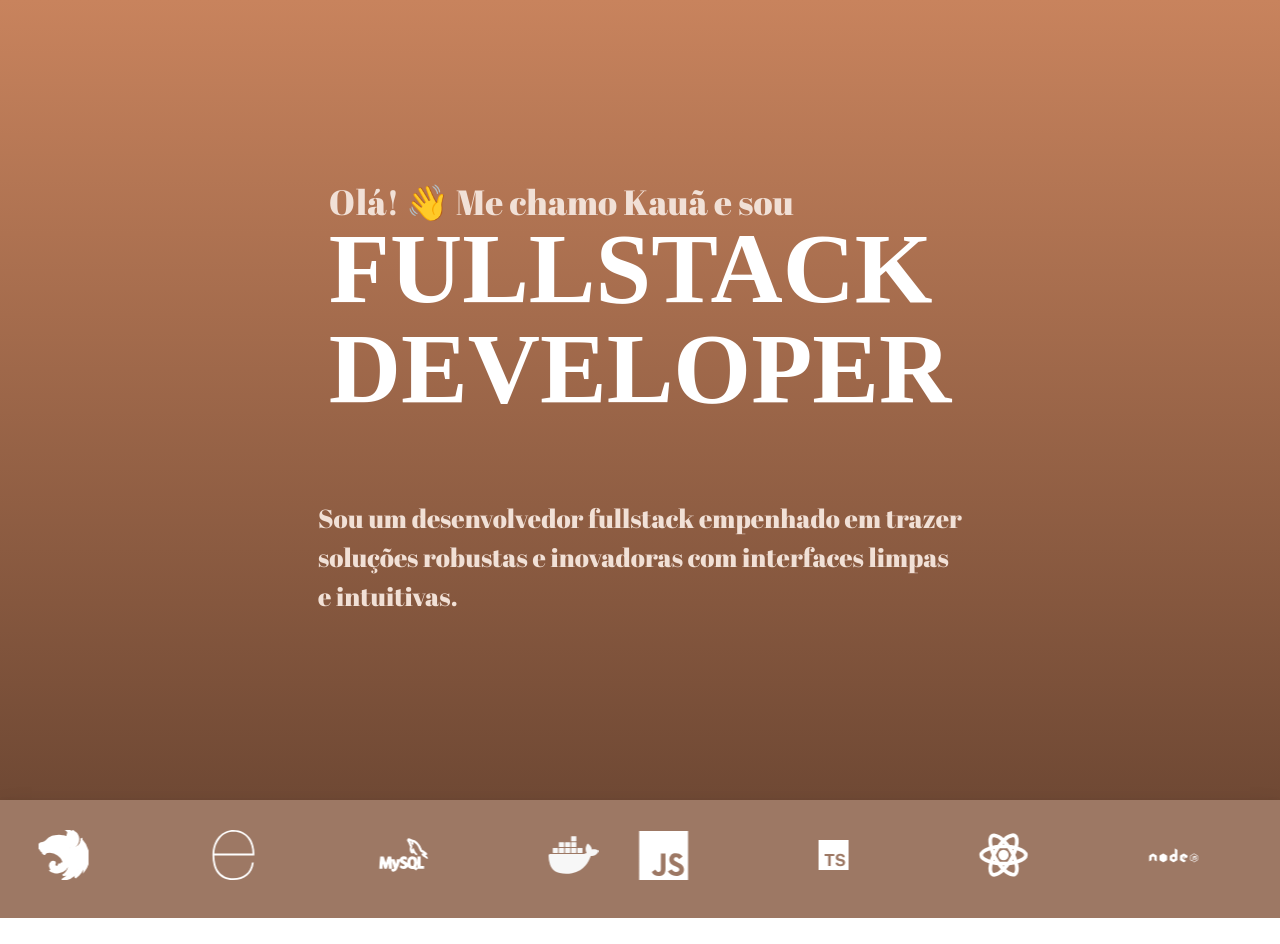
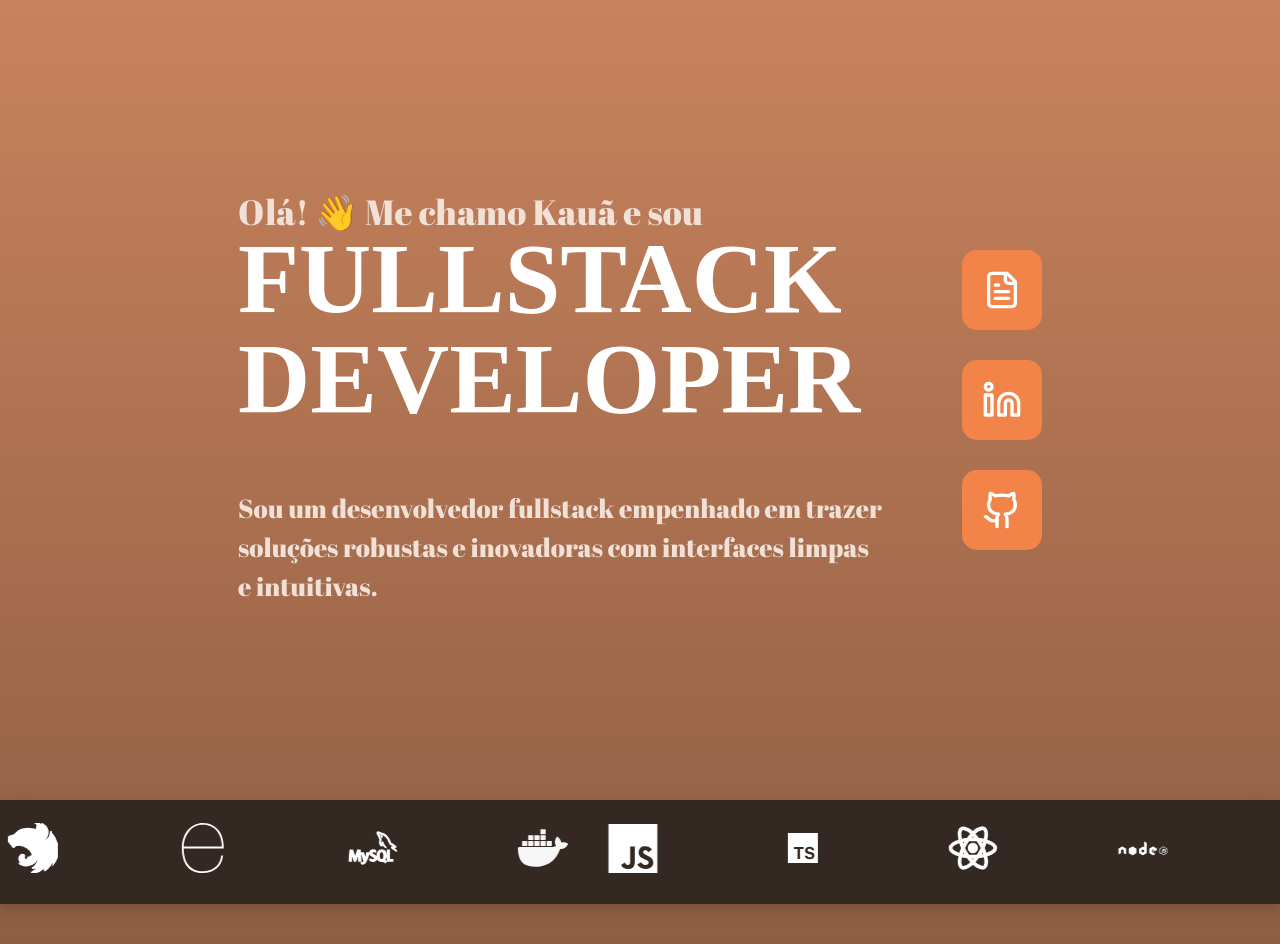
Before and after one commit to Kaua2123/portfolio, a React (Vite) app: page / in a window 1280 px wide. Shown: the top 944 px of the page. Before the commit the page ends 918 px from the top, so only its background shows below. Built offline with nearby package versions, Linux system fonts and the light colour scheme.

Commit message:
feat: add link buttons in hero section

```diff
--- a/src/pages/Portfolio/Portfolio.tsx
+++ b/src/pages/Portfolio/Portfolio.tsx
@@ -1,12 +1,17 @@
 import {
   AboutMe,
+  ButtonIcon,
   Div,
   H1,
   HeroSection,
   MainDiv,
   Marquee,
+  ProjectsSection,
+  SocialDiv,
   StackDiv,
 } from './styled';
+
+import { FileText, Linkedin, Github } from 'lucide-react';
 
 import javascriptLogo from '../../assets/logo-javascript.svg';
 import typescriptLogo from '../../assets/logo-typescript.svg';
@@ -23,14 +28,13 @@ export default function Portfolio() {
       <Div>
         <MainDiv className="section">
           <HeroSection>
-            <div>
+            <div style={{ lineHeight: '1' }}>
               <p>Olá! 👋 Me chamo Kauã e sou</p>
               <H1>
                 FULLSTACK
                 <br /> DEVELOPER
               </H1>
             </div>
-          </HeroSection>
             <AboutMe>
               <p className="about-me-paragraph">
                 Sou um desenvolvedor fullstack empenhado em trazer
@@ -38,10 +42,38 @@ export default function Portfolio() {
                 <br /> e intuitivas.
               </p>
             </AboutMe>
+          </HeroSection>
+          <SocialDiv>
+            <a>
+              <ButtonIcon>
+                <FileText size={'4rem'} />
+              </ButtonIcon>
+            </a>
+            <a
+              href="https://www.linkedin.com/in/kaua-paixao/"
+              target="_blank"
+              rel="noopener noreferrer"
+            >
+              <ButtonIcon>
+                <Linkedin size={'4rem'} />
+              </ButtonIcon>
+            </a>
+
+            <a
+              href="https://github.com/Kaua2123"
+              target="_blank"
+              rel="noopener noreferrer"
+            >
+              <ButtonIcon>
+                <Github size={'4rem'} />
+              </ButtonIcon>
+            </a>
+          </SocialDiv>
         </MainDiv>
 
         <StackDiv>
           <Marquee>
+            <div style={{ display: 'flex', alignItems: 'center' }}>
               <img src={javascriptLogo} alt="" />
               <img src={typescriptLogo} alt="" />
               <img src={reactLogo} alt="" />
@@ -50,8 +82,10 @@ export default function Portfolio() {
               <img src={expressLogo} alt="" />
               <img src={mysqlLogo} alt="" />
               <img src={dockerLogo} alt="" />
+            </div>
           </Marquee>
           <Marquee>
+            <div style={{ display: 'flex', alignItems: 'center' }}>
               <img src={javascriptLogo} alt="" />
               <img src={typescriptLogo} alt="" />
               <img src={reactLogo} alt="" />
@@ -60,8 +94,13 @@ export default function Portfolio() {
               <img src={expressLogo} alt="" />
               <img src={mysqlLogo} alt="" />
               <img src={dockerLogo} alt="" />
+            </div>
           </Marquee>
         </StackDiv>
+
+        <ProjectsSection className="section">
+          <H1>PROJETOS</H1>
+        </ProjectsSection>
       </Div>
     </div>
   );
--- a/src/pages/Portfolio/styled.ts
+++ b/src/pages/Portfolio/styled.ts
@@ -2,7 +2,6 @@ import styled, { keyframes } from 'styled-components';
 
 export const MainDiv = styled.div`
   display: flex;
-  flex-flow: column wrap;
   justify-content: center;
   align-items: center;
   gap: 8rem;
@@ -15,8 +14,6 @@ export const MainDiv = styled.div`
 `;
 
 export const HeroSection = styled.div`
-  line-height: 1;
-
   p {
     font-family: 'Abril Fatface';
     color: ${({ theme }) => theme.colors.lightOrange};
@@ -24,15 +21,43 @@ export const HeroSection = styled.div`
   }
 `;
 
-export const AboutMe = styled.div``;
+export const AboutMe = styled.div`
+  margin-top: 6rem;
+`;
+
+export const SocialDiv = styled.div`
+  display: flex;
+  flex-flow: column wrap;
+  gap: 3rem;
+`;
+
+export const ButtonIcon = styled.div`
+  background-color: ${({ theme }) => theme.colors.orange};
+  border-radius: 1.5rem;
+  display: flex;
+  justify-content: center;
+  align-items: center;
+  color: white;
+  padding: 2rem;
+  transition: 0.2s;
+  cursor: pointer;
+
+  &:hover {
+    transform: translateY(-0.5rem);
+    color: ${({ theme }) => theme.colors.brown};
+    box-shadow:
+      0 4px 8px rgba(0, 0, 0, 0.1),
+      0 6px 20px rgba(0, 0, 0, 0.1);
+  }
+`;
 
 export const StackDiv = styled.div`
-  background-color: ${({ theme }) => theme.colors.brown};
+  background-color: #332822;
   box-shadow:
     0 4px 8px rgba(0, 0, 0, 0.1),
     0 6px 20px rgba(0, 0, 0, 0.1);
   overflow: hidden;
-  padding: 3rem 0;
+  padding: 2.3rem 0;
   white-space: nowrap;
 `;
 
@@ -49,8 +74,6 @@ export const Marquee = styled.div`
   display: inline-block;
   width: 100%;
   animation: 10s ${marquee} infinite linear;
-  align-items: center;
-  gap: 13rem;
   border-radius: 0.5rem;
 
   img {
@@ -59,6 +82,8 @@ export const Marquee = styled.div`
   }
 `;
 
+export const ProjectsSection = styled.div``;
+
 export const H1 = styled.h1`
   font-size: 10rem;
 `;
```
Lines whose indentation alone changed are shown as unchanged.
